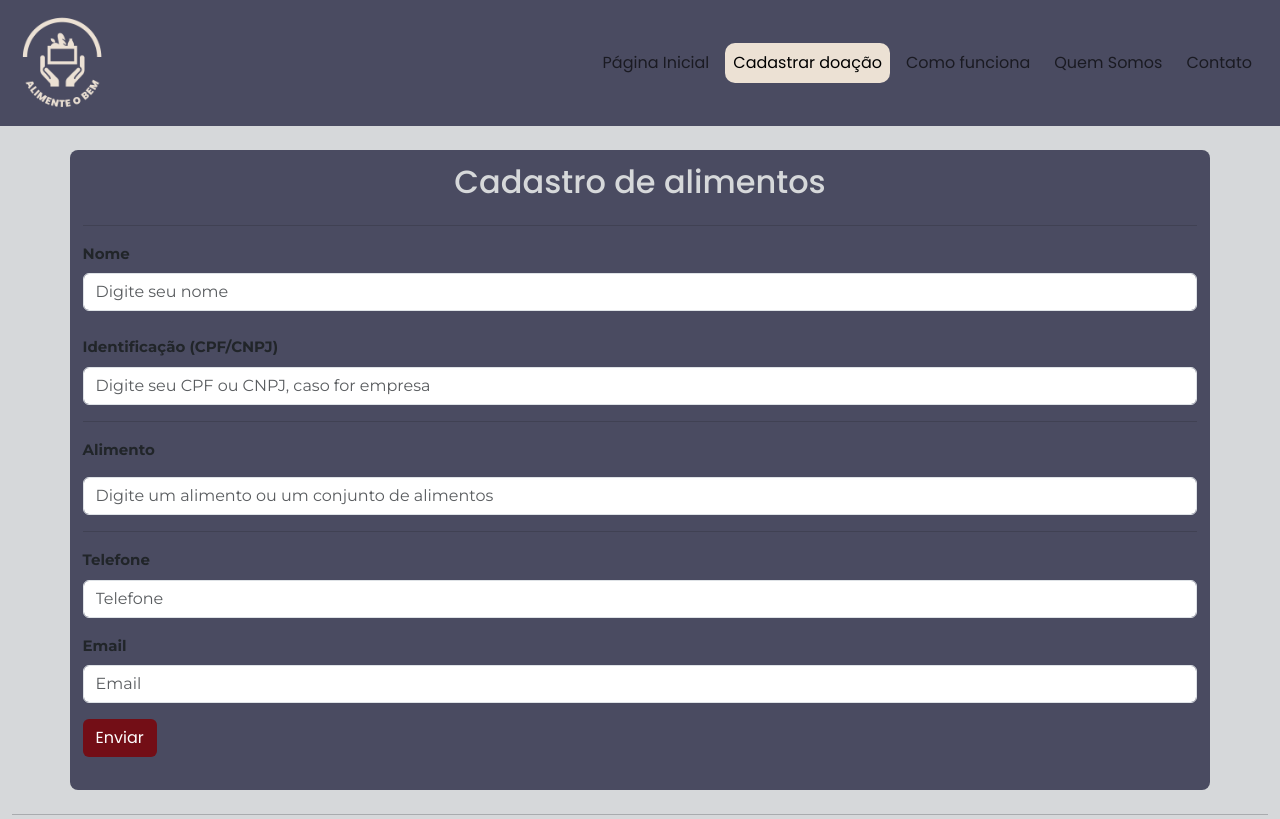
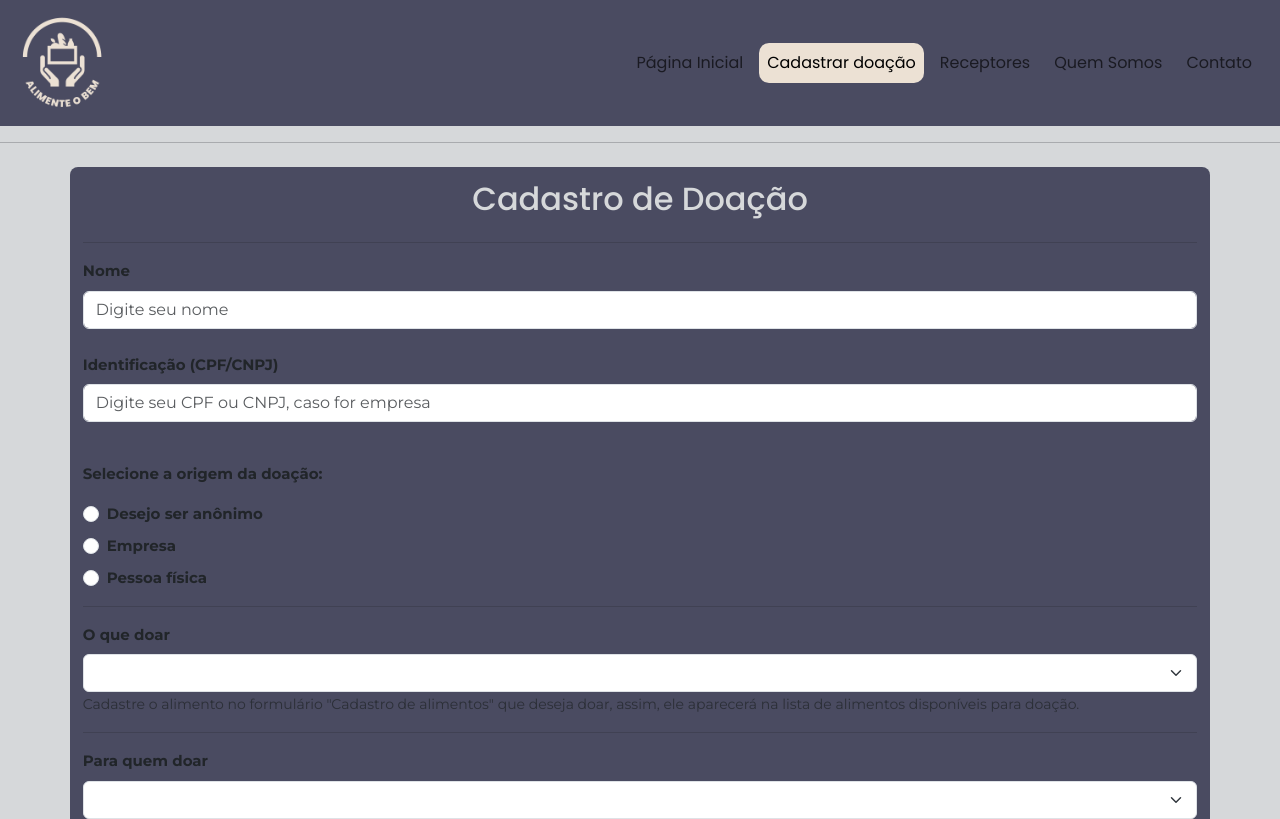
Before and after one commit to lucascapra6/Alimente-o-bem, a plain HTML site: page 1-facaSuaDoacao.html in a window 1280 px wide. Shown: the top 819 px of the page. Drawn offline with nearby package versions, Linux system fonts and the light colour scheme.

Commit message:
remove formulario cadastro de alimentos

```diff
--- a/1-facaSuaDoacao.html
+++ b/1-facaSuaDoacao.html
@@ -41,7 +41,7 @@
             <div class="navbar-nav rounded-3">
               <a href="index.html" class="nav-link me-2">Página Inicial</a>
               <a href="1-facaSuaDoacao.html" class="nav-link me-2 active">Cadastrar doação</a>
-              <a href="2-comoFunciona.html" class="nav-link me-2 ">Como funciona</a>
+              <a href="2-comoFunciona.html" class="nav-link me-2 ">Receptores</a>
               <a href="3-quemSomos.html" class="nav-link me-2 ">Quem Somos</a>
               <a href="5-contato.html" class="nav-link me-2 ">Contato</a>
             </div>
@@ -49,51 +49,6 @@
         </div>
       </nav>
     </header>
-
-
-    <div class="container-fluid bg-corClara">
-    <!-- FORMULÁRIO DE CADASTRO DE ALIMENTOS -->
-
-    <div class="container rounded-3 mt-4 mb-4 bg-corEscura">
-        <h2 class="mb-4 fontPrincipal text-center pcolor">Cadastro de alimentos</h2>
-        <hr>
-        <form id="formCadAlimentos">
-          <!-- Nome -->
-          <div class="mb-3 fontSecundaria">
-            <label for="nomeCadAlimentos" class="form-label">Nome</label>
-            <input type="text" class="form-control" id="nomeCadAlimentos" placeholder="Digite seu nome" />
-<br>
-            <div class="mb-3">
-              <label for="idCadAlimentos" class="form-label">Identificação (CPF/CNPJ)</label>
-              <input type="text" class="form-control" id="idCadAlimentos" name="identifica" placeholder="Digite seu CPF ou CNPJ, caso for empresa" required>
-            </div>
-
-            <hr>
-
-          <!-- ID do alimento -->
-
-          <div class="mb-3 fontSecundaria">
-            <label for="alimentoCad" class="form-label">Alimento</label>
-            <input type="text" class="form-control mt-2" id="alimentoCad" placeholder="Digite um alimento ou um conjunto de alimentos" />
-          </div>
-
-          <hr>
-
-          <!-- Contato -->
-          <div class="mb-3 fontSecundaria">
-            <label for="telefoneCadAlimento" class="form-label">Telefone</label>
-            <input type="tel" class="form-control" id="telefoneCadAlimento" placeholder="Telefone" />
-          </div>
-          <div class="mb-3 fontSecundaria">
-            <label for="emailCadAlimento" class="form-label">Email</label>
-            <input type="email" class="form-control" id="emailCadAlimento" placeholder="Email" />
-          </div>
-
-          <button type="submit" class="btn btn-bg-Secundario text-white btn-bg-corTerciaria btn-bg-corPrincipal fontPrincipal mb-1">Enviar</button>
-        </form>
-
-      </div>
-    </div>
 
     <hr>
 
```
Also changed, not shown: 2-comoFunciona.html (+1 -1 lines), 3-quemSomos.html (+1 -1 lines), 5-contato.html (+1 -1 lines), index.html (+1 -1 lines).
